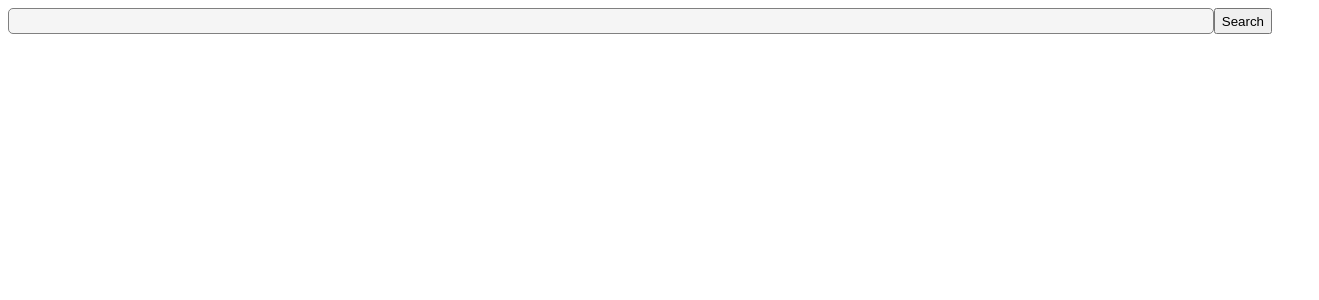
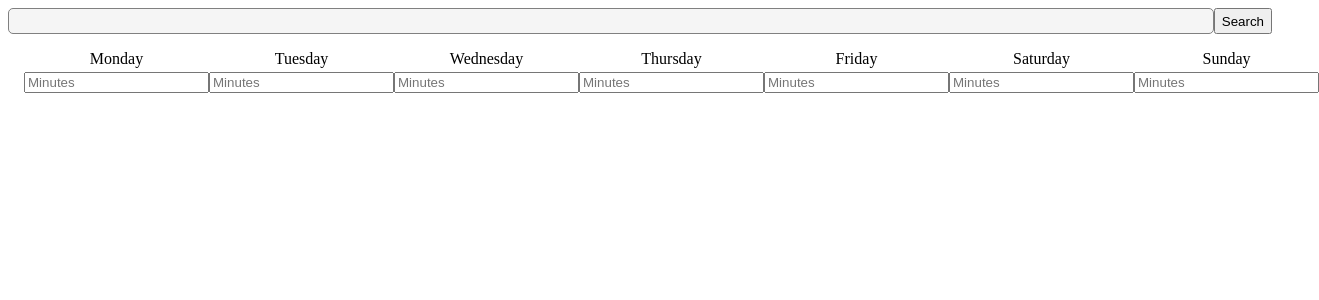
Before and after one commit to pedrosarkis/youtube-front, a React (Create React App) app: page / in a window 1280 px wide. Shown: the top 300 px of the page, 1319 px wide, since content can reach past the window. Built offline with nearby package versions, Linux system fonts and the light colour scheme.

Commit message:
adding functionto calculate videos to fit in day

```diff
--- a/src/components/TimeControl.js
+++ b/src/components/TimeControl.js
@@ -3,17 +3,36 @@ import styled from 'styled-components';
 
 
 const WeekDay = styled.label`
+    margin: 0 auto;
+    margin-bottom: 4px;
+    text-align: center;
 `
 const Input = styled.input`
-
 `
 
-const TimeControl = ({setTime, dayOfWeek, }) => {
+const Container = styled.div`
+    display:flex;
+    flex-direction: column;
+    justify-content: center;
+`
+
+
+const TimeControl = ({setTime, dayOfWeek, actualTime }) => {
+    const setDailyTime = (e) => {
+        const { value } = e.target;
+        setTime(actualTime => ({
+            ...actualTime,
+            [dayOfWeek]: value
+            })
+        )
+    };
+
     return (
         <>
-        <WeekDay> {dayOfWeek} </WeekDay>
-        <Input></Input>
-
+        <Container>
+           <WeekDay> {dayOfWeek} </WeekDay>
+           <Input placeholder='Minutes' onChange={setDailyTime} value={actualTime.dayOfWeek}/>
+        </Container>
         </>
     )
 }
--- a/src/pages/index.js
+++ b/src/pages/index.js
@@ -4,10 +4,19 @@ import VideoCard from '../components/VideoCard';
 import WordBox from '../components/WordBox';
 import { DAYS_OF_WEEK } from '../utils/conts/conts';
 import TimeControl from '../components/TimeControl';
+import styled from 'styled-components';
+import { handleVideosByDailyTime } from '../utils/conts/helper';
+
+const ContainerTimeInput = styled.div`
+    display: flex;
+    justify-content: space-evenly;
+    margin: 1rem;
+`
 
 const IndexPage = () => {
     const [q, setQ] = useState('');
     const [videosFounded, setVideos] = useState({});
+    const [dailyTime, setDailyTime] = useState({});
 
 
     const searchVideos = async  (query) => {
@@ -22,20 +31,25 @@ const IndexPage = () => {
 
         const response = await fetch('http://localhost:8080/searchMock', settings);
         const data = await response.json();
+        const videosByTime = handleVideosByDailyTime(data, DAYS_OF_WEEK, dailyTime);
+        console.log(videosByTime);
         setVideos(data);
     }
 
-    const cards = videosFounded.items && videosFounded.items.map((videoData => {
-        return <VideoCard videoURl={videoData.id} videoTitle={videoData.title} thumb = {videoData.thumbNail.medium.url} />
-    }))
+    const cards = videosFounded.items && videosFounded.items.map(({id, title, thumbNail}) => {
+        return <VideoCard videoURl={id} videoTitle={title} thumb = {thumbNail.medium.url} />
+    })
 
-    const daysOfWeek = DAYS_OF_WEEK.map(day =>  {
-        return <TimeControl  />
-    } )
+    const daysOfWeek = DAYS_OF_WEEK.map(day => {
+        return <TimeControl setTime={setDailyTime} dayOfWeek={day} actualTime={dailyTime} />
+    })
 
     return (
         <>
             <SearchBar setQ = {setQ} q={q} searchVideos={searchVideos}/>
+            <ContainerTimeInput>
+                {daysOfWeek}
+            </ContainerTimeInput>
             {videosFounded.mostUsedWords && <WordBox words={videosFounded.mostUsedWords}/>}
             {videosFounded && cards}
         </>
--- a/src/utils/conts/conts.js
+++ b/src/utils/conts/conts.js
@@ -1,5 +1,5 @@
 const YOUTUBE_URL = 'https://www.youtube.com/watch?v=';
-const DAYS_OF_WEEK = ['Moonday', 'Tuesday', 'Wednesday', 'Thursday', 'Friday', 'Saturday', 'Sunday'];
+const DAYS_OF_WEEK = ['Monday', 'Tuesday', 'Wednesday', 'Thursday', 'Friday', 'Saturday', 'Sunday'];
 
 module.exports = {
     YOUTUBE_URL,
--- /dev/null
+++ b/src/utils/conts/helper.js
@@ -0,0 +1,30 @@
+const handleVideosByDailyTime = ({ items }, daysOfWeek, dailyTime ) => {
+    //const longestVideoDuration = items.reduce((a , b) => Math.max(a.contentDetails.duration, b.contentDetails.duration)).contentDetails.duration;
+    const initialObject = daysOfWeek.reduce((acc, curr) => {
+        acc[curr] = [];
+        return acc;
+    }, {})
+
+    let dayIndex = 0;
+    let dayDurationLeft = 0;
+    const videosGroupedByDay = items.reduce((acc, curr, index) => {
+        dayDurationLeft = dayDurationLeft || dailyTime[daysOfWeek[dayIndex]];
+        const { duration } = curr.contentDetails;
+        debugger;
+
+        if((dayDurationLeft - duration) >= 0) {
+            dayDurationLeft = dayDurationLeft - duration;
+            acc[daysOfWeek[dayIndex]].push(curr);
+            return acc;
+        }
+
+        dayIndex += 1;
+        dayDurationLeft = 0;
+        return acc;
+    }, initialObject)
+    return videosGroupedByDay;
+}
+
+module.exports = {
+    handleVideosByDailyTime
+}
```
